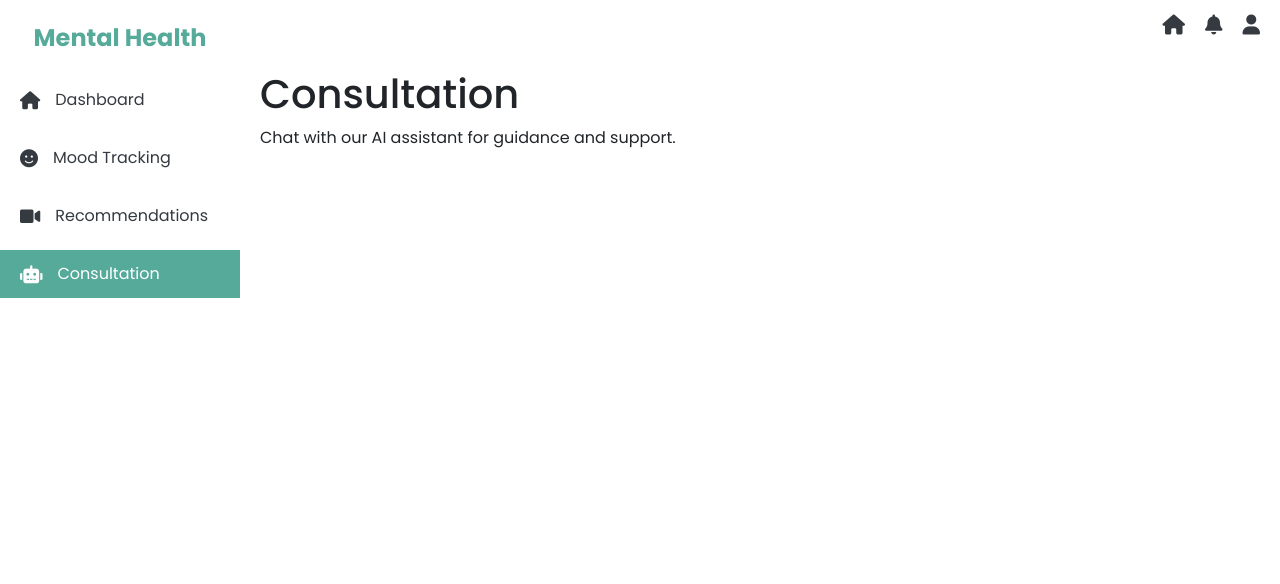
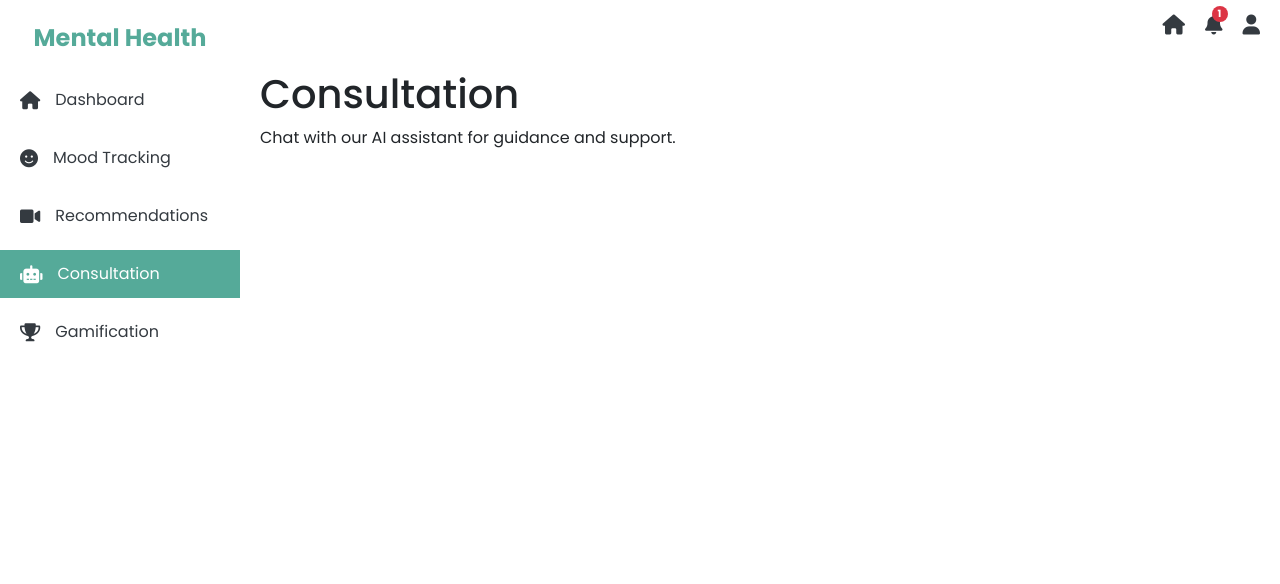
Before and after one commit to Upadhyaymohit28/Mental_health, a Django app: page /users/consultation/ in a window 1280 px wide. Shown: the top 584 px of the page. Run offline with Django 5.2, Linux system fonts and the light colour scheme; a user stored in the database is signed in; data comes from the database, SQL or seed files in the repository; some libraries are stand-ins or nearby versions.

Commit message:
gamification

```diff
--- a/chatbot/views.py
+++ b/chatbot/views.py
@@ -4,7 +4,7 @@
 from django.views.decorators.csrf import csrf_exempt
 import json
 import openai
-from openai import OpenAI
+
 
 # Configure logging
 logger = logging.getLogger(__name__)
--- a/gamification/models.py
+++ b/gamification/models.py
@@ -36,6 +36,6 @@
     task = models.CharField(max_length=255)  # The challenge description
     difficulty = models.CharField(max_length=50, choices=[('Easy', 'Easy'), ('Medium', 'Medium'), ('Hard', 'Hard')],
                                   default='Easy')
-
+    category = models.CharField(max_length=50, default="General")
     def __str__(self):
         return f"{self.task} ({self.difficulty})"
--- a/gamification/urls.py
+++ b/gamification/urls.py
@@ -2,6 +2,7 @@
 from . import views
 
 urlpatterns = [
+    path('', views.gamification_home, name='gamification_home'),
     path('badges/', views.badges, name='badges'),
     path('streaks/', views.streaks, name='streaks'),
     path('daily-challenge/', views.daily_challenge, name='daily_challenge'),
--- a/users/templates/users/base.html
+++ b/users/templates/users/base.html
@@ -49,6 +49,13 @@
                     <li class="{% if active_menu == 'AIConsultation' %}active{% endif %}">
                         <a href="{% url 'ai_consultation' %}"><i class="fas fa-robot"></i>
                             <span>Consultation</span>
+                        </a>
+                    </li>
+
+                    <li class="{% if active_menu == 'Gamification' %}active{% endif %}">
+                        <a href="{% url 'gamification' %}">
+                            <i class="fas fa-trophy"></i> <!-- 使用 FontAwesome 的奖杯图标 -->
+                            <span>Gamification</span>
                         </a>
                     </li>
                 </ul>
--- a/users/urls.py
+++ b/users/urls.py
@@ -1,5 +1,6 @@
-from django.urls import path
+from django.urls import path, include
 from .views import *
+from . import views
 
 urlpatterns = [
     path('signup/', signup, name='signup'),
@@ -15,4 +16,5 @@
     path('videos/', video_recommendations, name='video_recommendations'),
     path('videos/<int:content_id>/', recommendation_detail, name='recommendation_detail'),
     path('consultation/', consultation, name='ai_consultation'),
+    path('gamification/', gamification, name='gamification'),
 ]
--- a/users/views/__init__.py
+++ b/users/views/__init__.py
@@ -8,6 +8,7 @@
     mood_tracking,
     video_recommendations,
     consultation,
+    gamification,
     recommendation_detail,
 )
 from .notifications import (
@@ -32,5 +33,6 @@
     "mood_tracking",
     "video_recommendations",
     "consultation",
+    "gamification",
     "recommendation_detail",
 ]
--- a/users/views/main_views.py
+++ b/users/views/main_views.py
@@ -16,6 +16,8 @@
 from content.models import EducationalContent
 from moodtracking.forms import MoodLogForm
 from django.shortcuts import redirect
+from gamification.models import ChallengeTemplate, Badge
+
 
 def signup(request):
     if request.method == 'POST':
@@ -106,11 +108,15 @@
 
     # 从 MoodLog 表中获取用户最近的 5 条心情记录
     recent_mood_logs = MoodLog.objects.filter(user=request.user).order_by('-timestamp')[:5]
+    daily_challenges = ChallengeTemplate.objects.filter(category='Daily')[:3]  # 示例：每日挑战
+    user_badges = Badge.objects.filter(user=request.user)  # 用户徽章
 
     return render(request, 'users/pages/dashboard.html', {
         "active_menu": "Dashboard",
-        "random_video": random_video,  # 将随机视频传递到模板
-        "recent_mood_logs": recent_mood_logs,  # 将心情记录传递到模板
+        "recent_mood_logs": recent_mood_logs,
+        "random_video": random_video,
+        "daily_challenges": daily_challenges,
+        "user_badges": user_badges,
     })
 
 
@@ -164,3 +170,9 @@
     return render(request, 'users/pages/consultation.html', {
         "active_menu": "AIConsultation",  # 动态高亮侧边栏菜单项
     })
+
+def gamification(request):
+    # 加载页面数据
+    return render(request, "users/pages/gamification.html", {
+        "active_menu": "Gamification",  # 确保侧边栏高亮 Gamification
+    })
```
Also changed, not shown: gamification/templates/gamification/gamification_home.html (added, +24 -0 lines), gamification/views.py (+14 -0 lines), users/templates/users/pages/gamification.html (added, +17 -0 lines), db.sqlite3.
